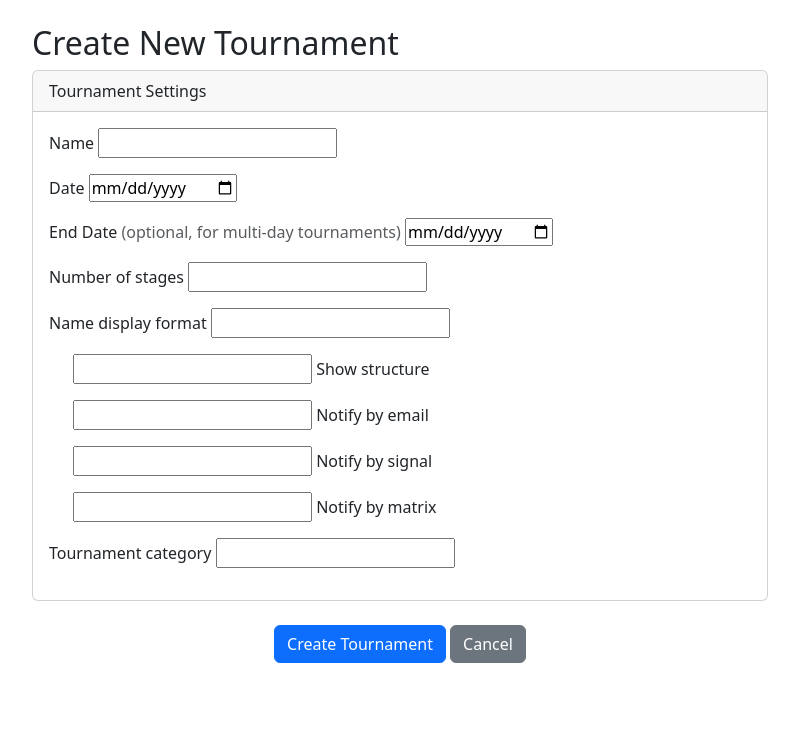
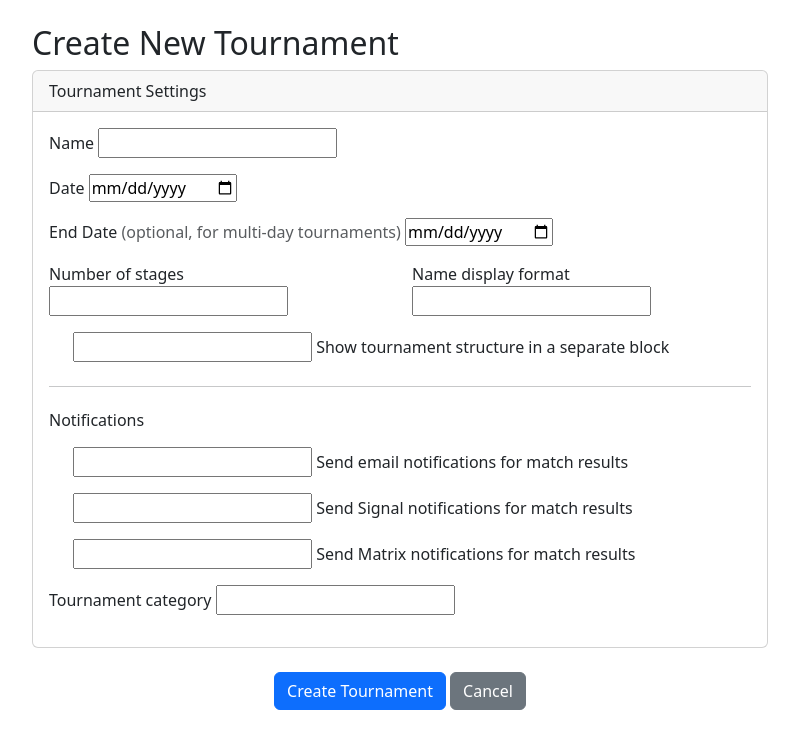
Before and after one commit to wilenius/ddc, a Django app: template tournament_creator/templates/tournament_creator/tournament_create.html in a window 1280 px wide. Shown: the part 56-800 px from the top of the page, without its empty margins (240-1039 px from the left). Run offline with Django 5.2, Linux system fonts and the light colour scheme; the template is opened without the code that fills it: most values are stand-ins (such as "Sample title", 1, 10 or a date in 2020); form fields are guessed from the names that the template uses.

Commit message:
Polish tournament creation form for better UX
Improved visual hierarchy, reduced clutter, and made labels more
descriptive for a cleaner, more professional form appearance.

Changes:
- Add placeholder text to Name field instead of default value
- Shorten labels: "Number of stages" → "Stages", add contextual help text
- Shorten label: "Name display format" → "Player Names"
- Group Stages and Player Names side-by-side (both are compact dropdowns)
- Add "Notifications" section heading with visual separator
- Make notification checkbox labels more descriptive and action-oriented
  ("Send email notifications for match results" instead of just "Notify by email")
- Inline "Show structure" help text into the label for consistency
- Remove redundant help texts that just repeated the label

The form now has:
- Clearer visual sections (basic settings, notifications)
- More scannable labels (action-oriented for checkboxes)
- Less visual clutter (removed redundant text)
- Better use of horizontal space (stages + player names)

🤖 Generated with [Claude Code](https://claude.com/claude-code)

Co-Authored-By: Claude <noreply@anthropic.com>

```diff
--- a/tournament_creator/templates/tournament_creator/tournament_create.html
+++ b/tournament_creator/templates/tournament_creator/tournament_create.html
@@ -41,33 +41,37 @@
                         {% if form.end_date.errors %}<div class="invalid-feedback d-block">{{ form.end_date.errors|join:", " }}</div>{% endif %}
                     </div>
 
-                    <div class="mb-3">
+                    <div class="row mb-3">
+                        <div class="col-md-6">
                             {{ form.number_of_stages.label_tag }}
                             {{ form.number_of_stages }}
                             {% if form.number_of_stages.errors %}<div class="invalid-feedback d-block">{{ form.number_of_stages.errors|join:", " }}</div>{% endif %}
                             {% if form.number_of_stages.help_text %}<small class="form-text text-muted">{{ form.number_of_stages.help_text }}</small>{% endif %}
                         </div>
-
-                    <div class="mb-3">
+                        <div class="col-md-6">
                             {{ form.name_display_format.label_tag }}
                             {{ form.name_display_format }}
                             {% if form.name_display_format.errors %}<div class="invalid-feedback d-block">{{ form.name_display_format.errors|join:", " }}</div>{% endif %}
                             {% if form.name_display_format.help_text %}<small class="form-text text-muted">{{ form.name_display_format.help_text }}</small>{% endif %}
                         </div>
+                    </div>
 
                     <div class="mb-3 form-check">
                         {{ form.show_structure }}
                         <label class="form-check-label" for="{{ form.show_structure.id_for_label }}">
-                            {{ form.show_structure.label }}
+                            Show tournament structure in a separate block
                         </label>
-                        {% if form.show_structure.help_text %}<small class="form-text text-muted d-block">{{ form.show_structure.help_text }}</small>{% endif %}
                         {% if form.show_structure.errors %}<div class="invalid-feedback d-block">{{ form.show_structure.errors|join:", " }}</div>{% endif %}
                     </div>
+
+                    <hr class="my-4">
+
+                    <h6 class="mb-3">Notifications</h6>
 
                     <div class="mb-3 form-check">
                         {{ form.notify_by_email }}
                         <label class="form-check-label" for="{{ form.notify_by_email.id_for_label }}">
-                            {{ form.notify_by_email.label }}
+                            Send email notifications for match results
                         </label>
                         <div id="warning_notify_by_email" class="alert alert-warning mt-1" style="display: none;">
                             The 'email' notification backend is not active globally. No emails will be sent until an admin activates it.
@@ -79,7 +83,7 @@
                     <div class="mb-3 form-check">
                         {{ form.notify_by_signal }}
                         <label class="form-check-label" for="{{ form.notify_by_signal.id_for_label }}">
-                            {{ form.notify_by_signal.label }}
+                            Send Signal notifications for match results
                         </label>
                         <div id="warning_notify_by_signal" class="alert alert-warning mt-1" style="display: none;">
                             The 'Signal' notification backend is not active globally. No Signal messages will be sent until an admin activates it.
@@ -91,7 +95,7 @@
                     <div class="mb-3 form-check">
                         {{ form.notify_by_matrix }}
                         <label class="form-check-label" for="{{ form.notify_by_matrix.id_for_label }}">
-                            {{ form.notify_by_matrix.label }}
+                            Send Matrix notifications for match results
                         </label>
                         <div id="warning_notify_by_matrix" class="alert alert-warning mt-1" style="display: none;">
                             The 'Matrix' notification backend is not active globally. No Matrix messages will be sent until an admin activates it.
```
Also changed, not shown: tournament_creator/forms.py (+9 -0 lines). Lines whose indentation alone changed are shown as unchanged.
